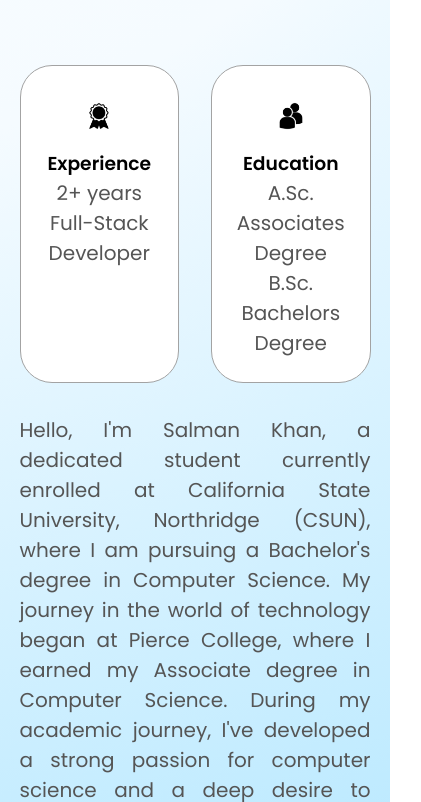
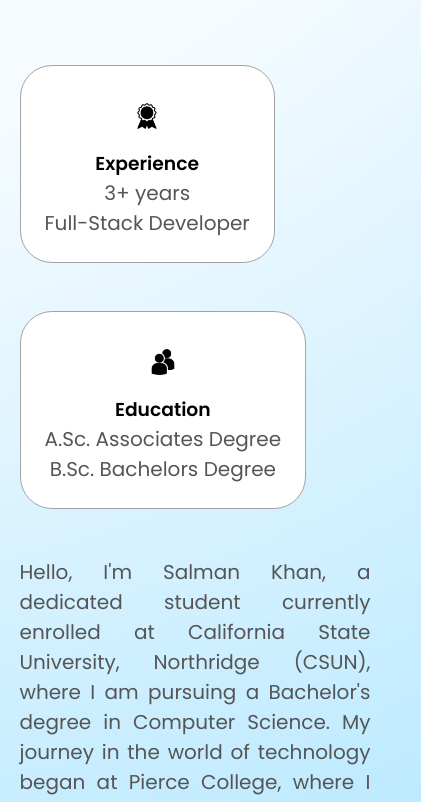
Before and after one commit to salmankhanmsk786/salmankhanmsk786.github.io, a plain HTML site: page index.html in a window 390 px wide. Shown: the part 1173-1975 px from the top of the page, 421 px wide, since content can reach past the window. Drawn offline with nearby package versions, Linux system fonts and the light colour scheme.

Commit message:
Update experience and media queries

```diff
--- a/index.html
+++ b/index.html
@@ -96,7 +96,7 @@
                 class="icon"
               />
               <h3>Experience</h3>
-              <p>2+ years <br />Full-Stack Developer</p>
+              <p>3+ years <br />Full-Stack Developer</p>
             </div>
             <div class="details-container">
               <img
--- a/mediaqueries.css
+++ b/mediaqueries.css
@@ -10,11 +10,17 @@
     #projects {
       height: fit-content;
     }
+    .details-container {
+      max-width: calc(50% - 1rem); /* Each project will take half of the container width */
+    }
   }
 
   @media screen and (max-width: 1200px) {
     #desktop-nav {
       display: none;
+    }
+    .details-container {
+      max-width: calc(50% - 1rem); /* Each project will take half of the container width */
     }
     #hamburger-nav {
       display: flex;
@@ -53,6 +59,9 @@
     #contact,
     footer {
       height: auto; /* Adjust height to auto for a flexible layout */
+    }
+    .details-container {
+      max-width: 100%; /* Each project will take full width */
     }
 
     #profile {
--- a/style.css
+++ b/style.css
@@ -320,11 +320,14 @@ section {
   gap: 2rem;
   margin-bottom: 2rem;
   margin-top: 2rem;
+
 }
-
+.experience-details-container,
 .about-details-container {
   justify-content: center;
   flex-direction: column;
+  flex-wrap: wrap; /* This will allow items to move to the next line if they don't fit */
+
 }
 
 .about-containers,
@@ -344,12 +347,14 @@ section {
 
 .details-container {
   padding: 1.5rem;
-  flex: 1;
   background: white;
   border-radius: 2rem;
   border: rgb(53, 53, 53) 0.1rem solid;
   border-color: rgb(163, 163, 163);
   text-align: center;
+  max-width: calc(33.333% - 1rem); /* Adjust the percentage as needed, subtract the gap */
+  flex: 0 0 auto; /* Do not grow, do not shrink, initial base size is auto */
+  margin-bottom: 1rem; /* Optional: adds a margin at the bottom of each project */
 }
 
 .section-container {
@@ -411,6 +416,11 @@ article .icon {
 
 #projects {
   position: relative;
+  display: flex;
+  flex-direction: column;
+  justify-content: center;
+  gap: 2rem;
+
 
 }
 
@@ -443,8 +453,6 @@ article .icon {
   color: black;
   border-color: rgb(163, 163, 163);
   background: #cdf4ff;
-
-
 }
 
 /* CONTACT */
```
